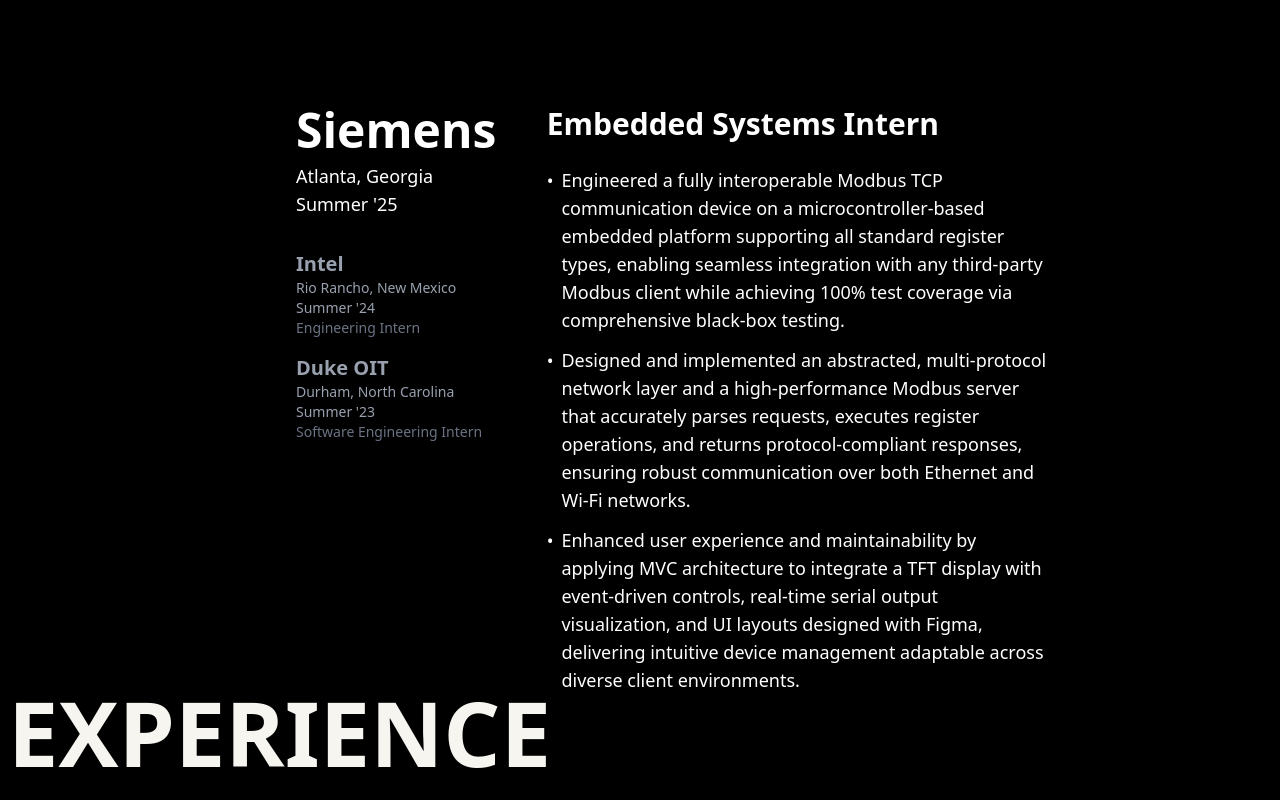
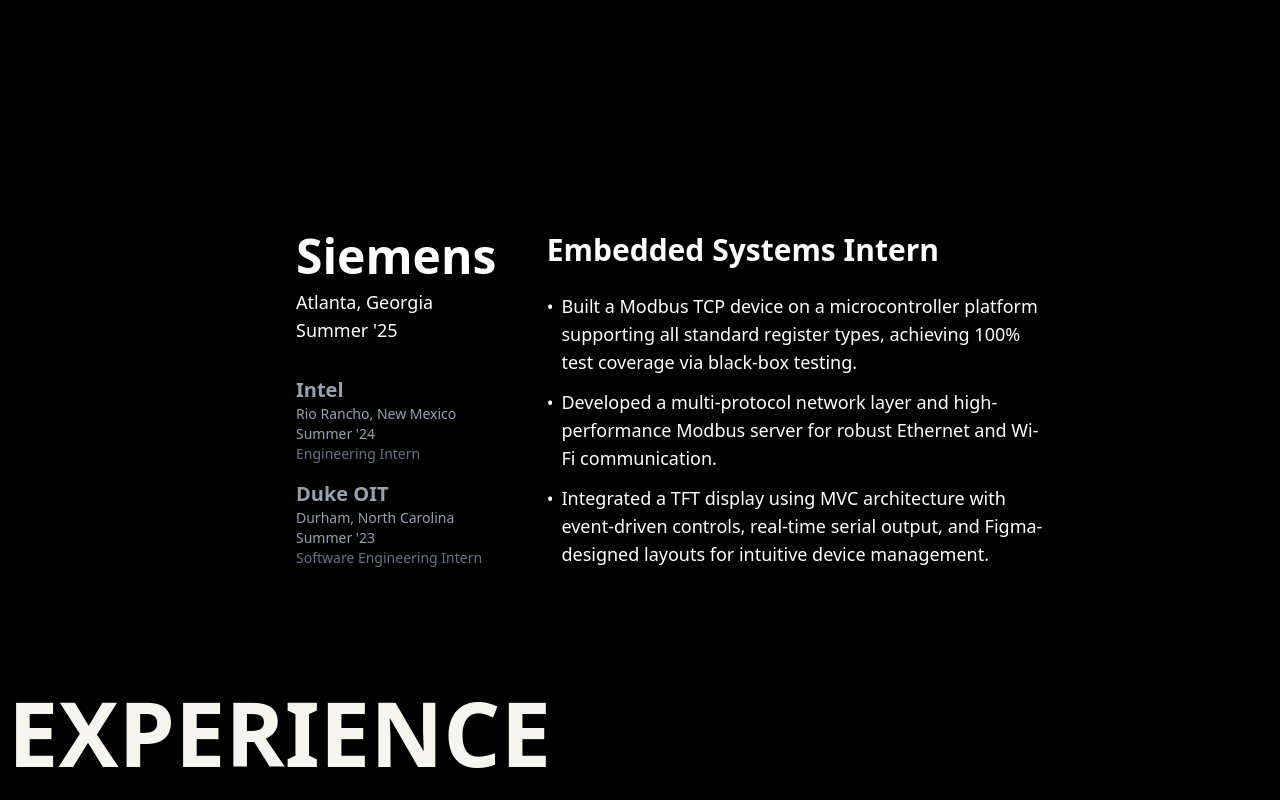
Before and after one commit to prashamsakoirala/Portfolio, a React (Vite) app: page / in a window 1280 px wide. Shown: the part 1600-2400 px from the top of the page. Built offline with nearby package versions, Linux system fonts and the light colour scheme.

Commit message:
updated experiences

```diff
--- a/src/data/experiences.ts
+++ b/src/data/experiences.ts
@@ -7,9 +7,9 @@
     period: "Summer '25",
     role: 'Embedded Systems Intern',
     bullets: [
-      'Engineered a fully interoperable Modbus TCP communication device on a microcontroller-based embedded platform supporting all standard register types, enabling seamless integration with any third-party Modbus client while achieving 100% test coverage via comprehensive black-box testing.',
-      'Designed and implemented an abstracted, multi-protocol network layer and a high-performance Modbus server that accurately parses requests, executes register operations, and returns protocol-compliant responses, ensuring robust communication over both Ethernet and Wi-Fi networks.',
-      'Enhanced user experience and maintainability by applying MVC architecture to integrate a TFT display with event-driven controls, real-time serial output visualization, and UI layouts designed with Figma, delivering intuitive device management adaptable across diverse client environments.'
+      'Built a Modbus TCP device on a microcontroller platform supporting all standard register types, achieving 100% test coverage via black-box testing.',
+      'Developed a multi-protocol network layer and high-performance Modbus server for robust Ethernet and Wi-Fi communication.',
+      'Integrated a TFT display using MVC architecture with event-driven controls, real-time serial output, and Figma-designed layouts for intuitive device management.'
     ]
   },
   {
@@ -18,9 +18,9 @@
     period: "Summer '24",
     role: 'Engineering Intern',
     bullets: [
-      'Developed an automated notification system using React.js, Python, and SQL to flag units on hold over 24 hours, helping engineers prioritize urgent tasks and improve production efficiency, reducing lot tracking time by 70%.',
-      'Expanded and organized the internal knowledge base and training materials on semiconductor fabrication and wafer process flows, speeding up onboarding and improving engineer understanding.',
-      'Improved product quality and data reliability by monitoring device lifecycles, mapping unique identifiers across processes, and identifying data split points to prevent information loss.',
+      'Created a React.js/Python/SQL notification system flagging delayed units, cutting lot tracking time by 70%.',
+      'Expanded internal knowledge base and training materials for semiconductor fabrication and wafer processes.',
+      'Improved data reliability by mapping identifiers, monitoring lifecycles, and identifying split points to prevent data loss.'
     ]
   },
   {
@@ -29,10 +29,10 @@
     period: "Summer '23",
     role: 'Software Engineering Intern',
     bullets: [
-      'Leveraged advanced Python libraries, including Pandas, GeoPandas, and Holoviews, to develop an interactive dashboard for Duke’s Nicholas School of the Environment, enabling real-time visualization of malaria outbreaks across Peru',
-      'Conducted analysis on over 60,000 rows of time series data, identifying correlations between climate patterns and malaria outbreaks to enhance predictive modeling for future outbreaks',
-      'Designed a dynamic district-level map with interactive filters, enabling researchers to track and analyze malaria outbreaks across years and regions',
-      'Collaborated with Duke researchers in biweekly meetings to align with research goals and deliver actionable insights supporting ongoing studies'
+      'Developed an interactive dashboard with Pandas, GeoPandas, and Holoviews to visualize malaria outbreaks in Peru.',
+      'Analyzed 60,000+ time-series records to correlate climate trends with outbreak patterns.',
+      'Designed an interactive district-level map with filters for year and region analysis.',
+      'Collaborated with researchers to align tools with study objectives and deliver actionable insights.'
     ]
   }
 ]
--- a/src/index.css
+++ b/src/index.css
@@ -2,7 +2,7 @@
 @import url('https://fonts.googleapis.com/css2?family=Alexandria:wght@100..900&display=swap');
 
 html {
-  background-color: #C84E00;
+  background-color: #f6f5ef;
   scroll-behavior: smooth;
 }
 
--- a/src/sections/Experience.tsx
+++ b/src/sections/Experience.tsx
@@ -1,9 +1,9 @@
 import SectionTitle from '../components/SectionTitle.tsx';
 import { useState } from 'react';
-import { experiences } from '../data/experiences.ts'; // Import your Experience[] array
+import { experiences } from '../data/experiences.ts';
 
 function Experience() {
-  const [activeIndex, setActiveIndex] = useState(0); // use index instead of key
+  const [activeIndex, setActiveIndex] = useState(0);
   const [isTransitioning, setIsTransitioning] = useState(false);
 
   const current = experiences[activeIndex];
```
